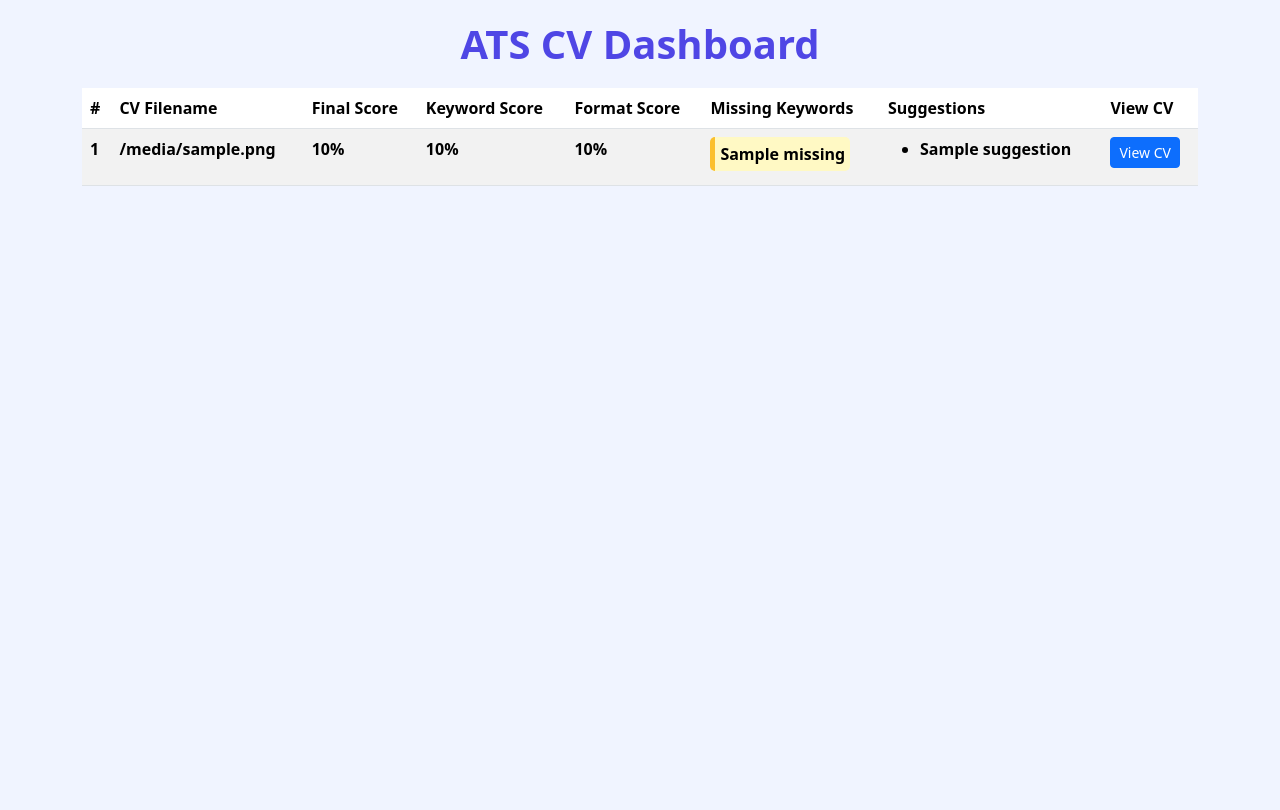
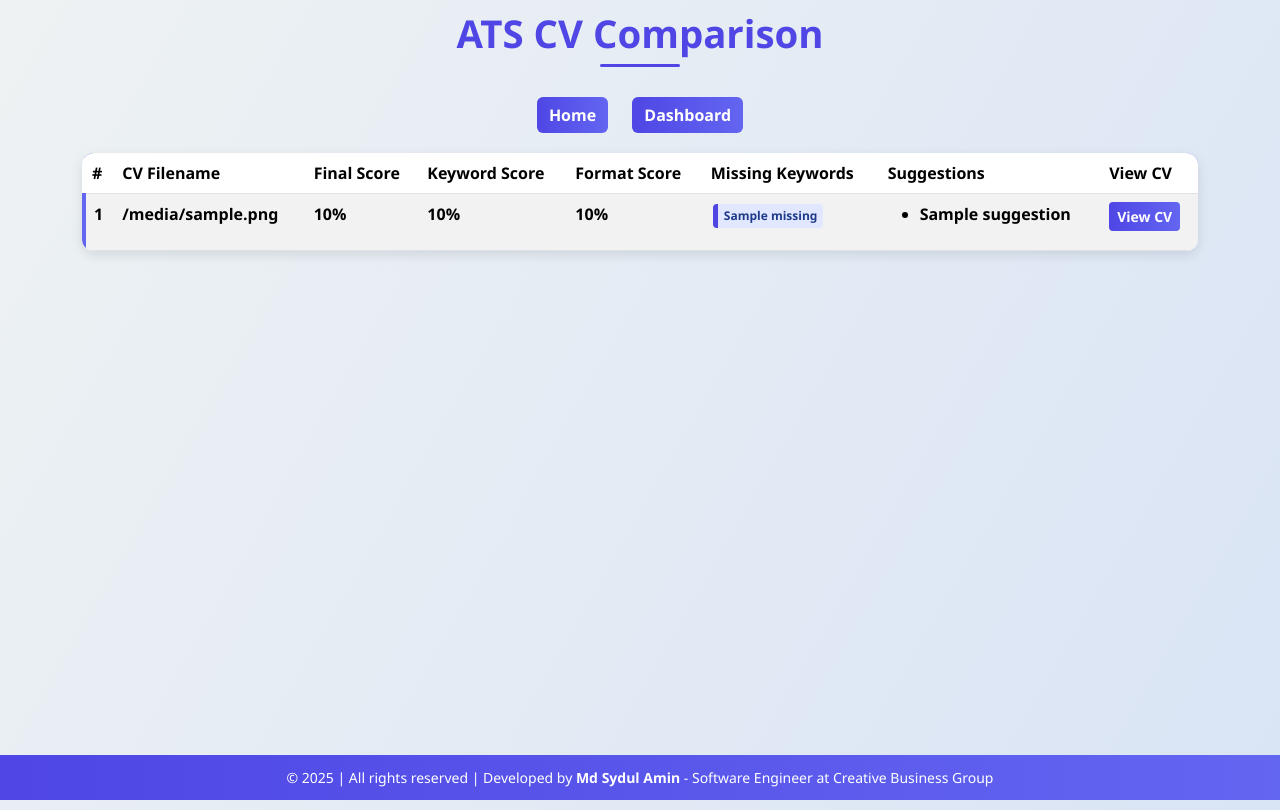
Before and after one commit to Sydulamin/CV-ATS-Checker, a FastAPI app: template templates/dashboard.html in a window 1280 px wide. Before the commit the page ends 186 px from the top, so only its background shows below. Run offline with FastAPI, Linux system fonts and the light colour scheme; the template is opened without the code that fills it: most values are stand-ins (such as "Sample title", 1, 10 or a date in 2020); parts of the project's set-up code (start-up, migrations or seed data) failed here and were passed over.

Commit message:
Increase resume upload limit to 100 files and enhance dashboard styling for improved user experience

```diff
--- a/main.py
+++ b/main.py
@@ -238,7 +238,7 @@
         except Exception as e:
             return templates.TemplateResponse("index.html", {"request": request, "error": str(e)})
 
-    elif 2 <= len(resumes) <= 10:
+    elif 2 <= len(resumes) <= 100:
         batch_results = []
         for resume in resumes:
             try:
--- a/templates/dashboard.html
+++ b/templates/dashboard.html
@@ -6,17 +6,156 @@
   <meta name="viewport" content="width=device-width, initial-scale=1">
   <link href="https://cdn.jsdelivr.net/npm/bootstrap@5.3.3/dist/css/bootstrap.min.css" rel="stylesheet">
   <style>
-    body { background: #f0f4ff; }
-    .heading { color: #4f46e5; font-weight: bold; margin: 20px 0; text-align:center; }
-    .top-cv { font-weight: bold; color: green; }
-    .missing-keywords { background: #fff9c4; border-left: 5px solid #fbc02d; padding: 5px; border-radius: 5px; display: inline-block; }
+    body {
+      background: linear-gradient(120deg, #eef2f3, #d9e4f5);
+      color: #222;
+      min-height: 100vh;
+      position: relative;
+      padding-bottom: 80px; /* space for footer */
+      font-family: "Segoe UI", Tahoma, Geneva, Verdana, sans-serif;
+    }
+
+    /* Top Buttons */
+    .top-buttons {
+      text-align: center;
+      margin-bottom: 20px;
+    }
+    .top-buttons .btn {
+      margin: 0 10px;
+      background: linear-gradient(90deg, #4f46e5, #6366f1);
+      color: #fff;
+      font-weight: bold;
+      border: none;
+      transition: all 0.3s ease;
+    }
+    .top-buttons .btn:hover {
+      background: linear-gradient(90deg, #6366f1, #4f46e5);
+      transform: scale(1.05);
+    }
+
+    .heading {
+      color: #4f46e5;
+      font-weight: bold;
+      margin: 10px 0 30px 0;
+      text-align: center;
+      font-size: 2.4rem;
+      position: relative;
+    }
+    .heading::after {
+      content: '';
+      display: block;
+      width: 80px;
+      height: 3px;
+      background: #4f46e5;
+      margin: 8px auto 0;
+      border-radius: 2px;
+      animation: slideIn 1s ease;
+    }
+
+    table {
+      background-color: #fff;
+      border-radius: 12px;
+      overflow: hidden;
+      box-shadow: 0 4px 12px rgba(0,0,0,0.1);
+    }
+
+    thead {
+      background: linear-gradient(90deg, #4f46e5, #6366f1);
+      color: #fff;
+      font-weight: bold;
+    }
+
+    tbody tr {
+      color: #222;
+      transition: background 0.3s ease;
+    }
+
+    tbody tr:nth-child(even) {
+      background-color: #f5f7ff;
+    }
+
+    tbody tr:hover {
+      background-color: #e0e4ff;
+    }
+
+    .top-cv {
+      font-weight: bold;
+      border-left: 4px solid #6366f1;
+      background-color: #dbe2ff;
+    }
+
+    .missing-keywords {
+      background: #e0e7ff;
+      border-left: 5px solid #4f46e5;
+      padding: 3px 6px;
+      border-radius: 4px;
+      color: #1e3a8a;
+      font-size: 12px;
+      display: inline-block;
+      margin: 2px;
+      animation: fadeIn 0.8s ease;
+    }
+
+    .btn-primary {
+      background: linear-gradient(90deg, #4f46e5, #6366f1);
+      color: #fff;
+      border: none;
+      font-weight: bold;
+      transition: all 0.3s ease;
+    }
+
+    .btn-primary:hover {
+      background: linear-gradient(90deg, #6366f1, #4f46e5);
+      transform: scale(1.05);
+    }
+
+    .footer {
+      position: fixed;
+      bottom: 0;
+      left: 0;
+      width: 100%;
+      background: linear-gradient(90deg, #4f46e5, #6366f1);
+      color: #fff;
+      text-align: center;
+      padding: 12px 0;
+      font-size: 14px;
+      z-index: 1000;
+    }
+
+    .footer a {
+      color: #fff;
+      text-decoration: none;
+      font-weight: bold;
+    }
+
+    .footer a:hover {
+      text-decoration: underline;
+    }
+
+    @keyframes fadeIn {
+      from { opacity: 0; transform: translateY(10px); }
+      to { opacity: 1; transform: translateY(0); }
+    }
+
+    @keyframes slideIn {
+      from { width: 0; }
+      to { width: 80px; }
+    }
   </style>
 </head>
 <body>
   <div class="container">
-  <h1 class="heading">ATS CV Dashboard</h1>
 
-  <table class="table table-striped table-hover">
+    <!-- Top Buttons -->
+
+
+    <h1 class="heading">ATS CV Comparison</h1>
+     <div class="top-buttons">
+      <a href="/" class="btn">Home</a>
+      <a href="/dashboard" class="btn">Dashboard</a>
+    </div>
+
+    <table class="table table-striped">
       <thead>
         <tr>
           <th>#</th>
@@ -39,7 +178,7 @@
           <td>{{ cv.format_score }}%</td>
           <td>
             {% if cv.missing %}
-            {% for kw in cv.missing[:3] %} <!-- show top 3 missing keywords only -->
+              {% for kw in cv.missing[:3] %}
                 <span class="missing-keywords">{{ kw }}</span>
               {% endfor %}
               {% if cv.missing|length > 3 %} ...{% endif %}
@@ -67,6 +206,12 @@
     </table>
   </div>
 
+  <div class="footer">
+    &copy; 2025 | All rights reserved | Developed by
+    <a href="https://www.linkedin.com/in/md-sydul-amin/" target="_blank">Md Sydul Amin</a>
+    - Software Engineer at Creative Business Group
+  </div>
+
   <script src="https://cdn.jsdelivr.net/npm/bootstrap@5.3.3/dist/js/bootstrap.bundle.min.js"></script>
 </body>
 </html>
```
Also changed, not shown: templates/index.html (+144 -18 lines). Lines whose indentation alone changed are shown as unchanged.
